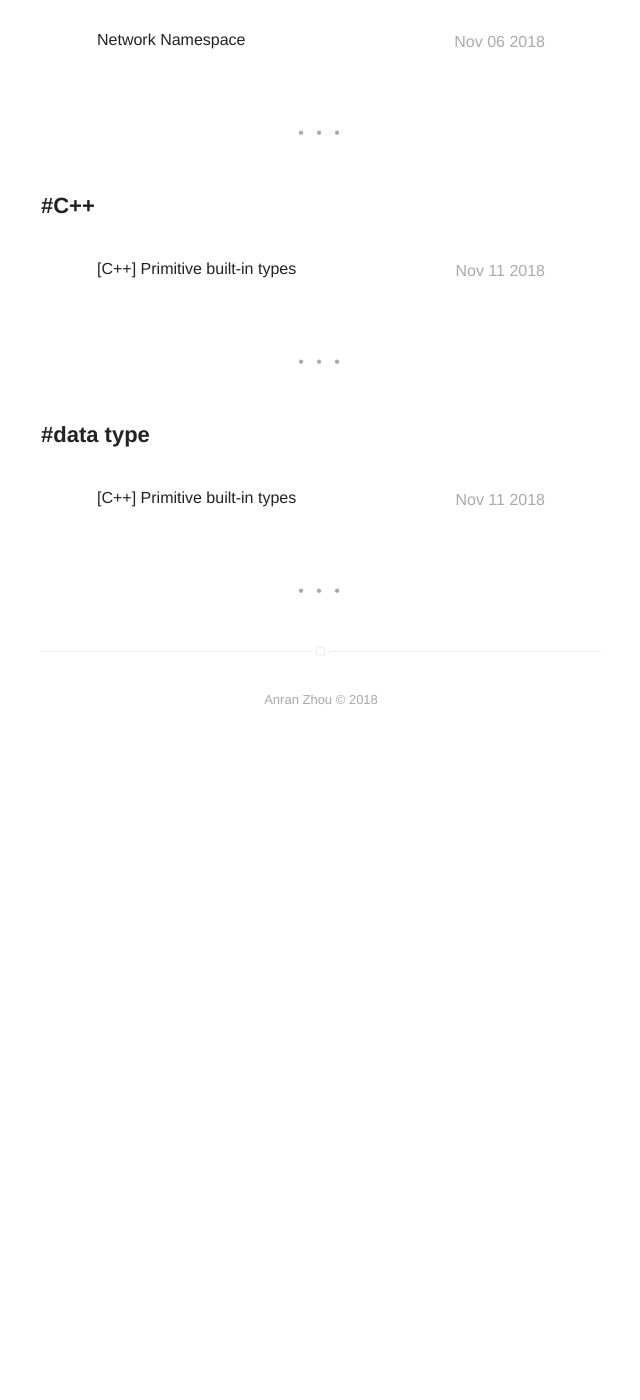
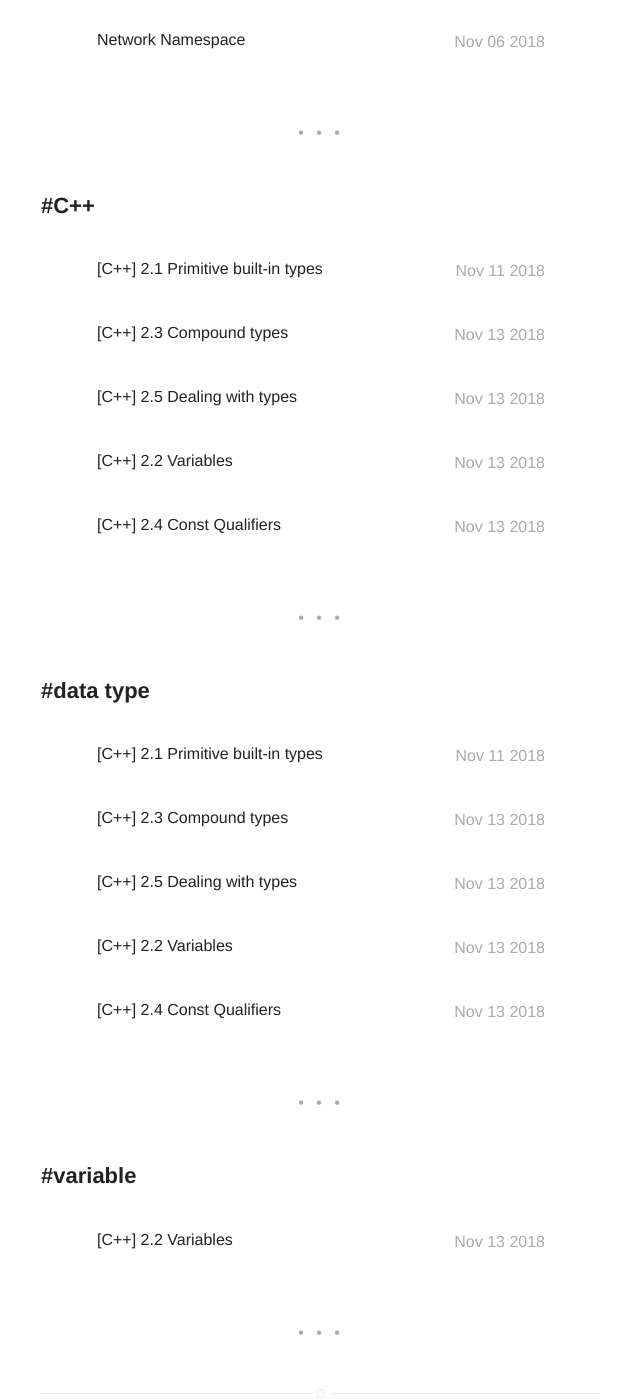
Before and after one commit to AnranZhou/AnranZhou.github.io, a Jekyll site: the page built from tags.html, in a window 1280 px wide and 1400 px high, scrolled down 2260 px. Shown: the whole window, without its empty margins (319-959 px from the left). Built offline with Jekyll 4.4.1, drawn with Linux system fonts in a browser that asks for light colours; before the commit the page ends 3007 px from its top, so only the background shows below that; part of the change alters nothing that is shown.

Commit message:
added C++ data types and variables

````diff
--- a/_config.yml
+++ b/_config.yml
@@ -66,7 +66,7 @@ authors:
 width: normal
 
 # if you don't need pagination, comment the *paginate* configs below
-paginate: 5
+paginate: 10
 paginate_path: "blog/:num/"
 
 # if you don't need projects, comment the *projects* configs below
--- a/_posts/2018-11-11-data-types-and-variables.md
+++ b/_posts/2018-11-11-2.1-Primitive-built-in-types copy.md
@@ -1,5 +1,5 @@
 ---
-title: "[C++] Primitive built-in types"
+title: "[C++] 2.1 Primitive built-in types"
 date: '2018-11-11 19:25:24'
 layout: post
 tag:
@@ -9,7 +9,6 @@ category: blog
 author: Anran Zhou
 ---
 
-# C++ Primitive built-in types
 ## Data Type
 data types tell us:
 * the meaning of data
--- /dev/null
+++ b/_posts/2018-11-11-2.2-Variables.md
@@ -0,0 +1,27 @@
+---
+title: "[C++] 2.2 Variables"
+date: '2018-11-13 13:29:16'
+layout: post
+tag:
+- C++
+- data type
+- variable
+category: blog
+author: Anran Zhou
+---
+
+## Variable
+
+### 1. Variable Definition
+
+
+
+### 2. Variable Declaration and Definition
+
+
+
+### 3. Identifiers
+
+
+
+### 4. Scope of a Name
--- /dev/null
+++ b/_posts/2018-11-11-2.3-Compound-Types.md
@@ -0,0 +1,62 @@
+---
+title: "[C++] 2.3 Compound types"
+date: '2018-11-13 00:20:00'
+layout: post
+tag:
+- C++
+- data type
+category: blog
+author: Anran Zhou
+---
+
+## Compound Types
+Compound type is a type defined by another type.
+
+### 1. Compound Types in C++
+Here we talk about two major Compound Types in C++:
+ * references
+ * pointers
+
+### 2. declaration and declarator
+A declaration is a `base type` followed by a list of `declarators`.
+* Each declarator names a variable
+* Each declarator gives the variable a type that is related to the base type.
+
+Type modifier is a part of declarators. It changes the base type and apply it on the defined object.
+For example, `int &p`. int is the base type; & is the type modifier and p is the defined variables.
+
+### 3. References
+A reference defines an alternative name for an object.
+* must be initialized
+* cannot rebind
+* cannot refer literal
+* reference type should match object type
+
+#### 3.1 lvalue/rvalue reference
+* when we use the term reference, we mean “lvalue reference.”
+* Rvalue references are primarily intended for use inside classes.
+
+
+### 4. Pointers
+A pointer is a compound type that “points to” another type.
+
+#### 4.1 Pointers VS. reference
+
+Commons:
+ * indirect access to other objects.
+
+Uncommons:
+ * no need for initialization. (But recommend because Uninitialized pointers are a common source of run-time errors.)
+ * an object can be assigned, copied and rebinded.
+
+
+#### 4.2 null pointer
+A null pointer does not point to any object.
+* **check whether a pointer is null before attempting to use it. **
+* initialize a null pointer using `nullptr`. (Older programs sometimes use a preprocessor variable named NULL, which the cstdlib header defines as 0.)
+	* preprocessor happen before compile
+* illegal to assign an int variable to a pointer
+
+#### 4.3 `void*` Pointers
+A special pointer can hold the address of any object.
+ * It cann't do arithmetic operations.
--- /dev/null
+++ b/_posts/2018-11-11-2.4-Const-Qualifiers.md
@@ -0,0 +1,19 @@
+---
+title: "[C++] 2.4 Const Qualifiers"
+date: '2018-11-13 14:00:00'
+layout: post
+tag:
+- C++
+- data type
+category: blog
+author: Anran Zhou
+---
+
+## Const Qualifiers
+### 1. References and Const
+
+### 2. Pointers and Const
+
+### 3. Top-level Const
+
+### 4. constexpr and Constant Expressions
--- /dev/null
+++ b/_posts/2018-11-11-2.5-Dealing-With-Types.md
@@ -0,0 +1,90 @@
+---
+title: "[C++] 2.5 Dealing with types"
+date: '2018-11-13 13:00:00'
+layout: post
+tag:
+- C++
+- data type
+category: blog
+author: Anran Zhou
+---
+
+## Dealing with Types
+As our programs get more complicated, we’ll see that the types we use also get more complicated.
+* some types are hard to spell
+* hard to determine the exact type we need.
+
+### 1. Type Aliases
+A type alias is a name that is a synonym for another type.
+
+#### 1.1 two keywords
+* typedef
+	```C++
+		typedef double wages;
+	```
+* using
+	```C++
+		using SI = Sales_item
+	```
+
+#### 1.2 Pointers, const and Type Aliases
+```C++
+	typedef char *pstring;
+	const pstring cstr = 0; // cstr is a constant pointer to char
+	const char *cstr = 0; // wrong interpretation of const pstring cstr
+```
+
+### 2. The `auto` Type Specifier
+If we want to store the value of an expression in a variable. We have to know the type of that expression to define that variable. By using the `auto` type specifier, we can let the compiler figure out the type for us. So when using `auto`, we must initialize it.
+
+#### 2.1 features
+* auto-deduced type have no reference by default.
+* auto-deduced type have no top-level const but have low-level const
+
+
+```C++
+// references
+int i = 0, &r = i;
+auto a = r; // a is an int (r is an alias for i, which has type int)
+
+// const
+const int ci = i, &cr = ci;
+auto b = ci; // b is an int (top-level const in ci is dropped)
+auto c = cr; // c is an int (cr is an alias for ci whose const is top-level) autod=&i; // d isan int*(& ofan int objectis int*)
+auto e = &ci; // e is const int*(& of a const object is low-level const)
+
+// if we want a reference to the auto-deduced type(allow top-level const at the same time)
+auto &g = ci;  // g is a const int& that is bound to ci
+
+// if we want the deduced type having the top-level const
+const auto f = ci; // deduced type of ci is int; f has type const int
+const auto &j = 42; // ok: we can bind a const reference to a literal
+```
+
+### 3. The `decltype` Type Specifier
+Sometimes we want to define a variable with a type that the compiler deduces from an expression but do not want to use that expression to initialize the variable.
+
+Use `decltype` to returns the type of its operand. The compiler analyzes the expression to determine its type but does not evaluate the expression.
+
+#### 3.1 fearures
+* expression is a variable
+	* `decltype` handles references
+	* `decltype` handles top-level const
+
+	```C++
+	const int ci = 0, &cj = ci;
+	decltype(ci) x = 0; // x has type const int
+	decltype(cj) y = x; // y has type const int& and is bound to x decltype(cj) z; // error: z is a reference and must be initialized
+	```
+
+* expression is not a variable
+	```C++
+	// decltype of an expression can be a reference type
+	int i = 42, *p = &i, &r = i;
+	decltype(r + 0) b; // ok: addition yields an int; b is an (uninitialized) int
+	decltype(*p) c; // error: c is int& and must be initialized
+
+	// decltype of a parenthesized variable is always a reference
+	decltype((i)) d; // error: d is int& and must be initialized
+	decltype(i) e; // ok: e is an (uninitialized) int
+	```
````
